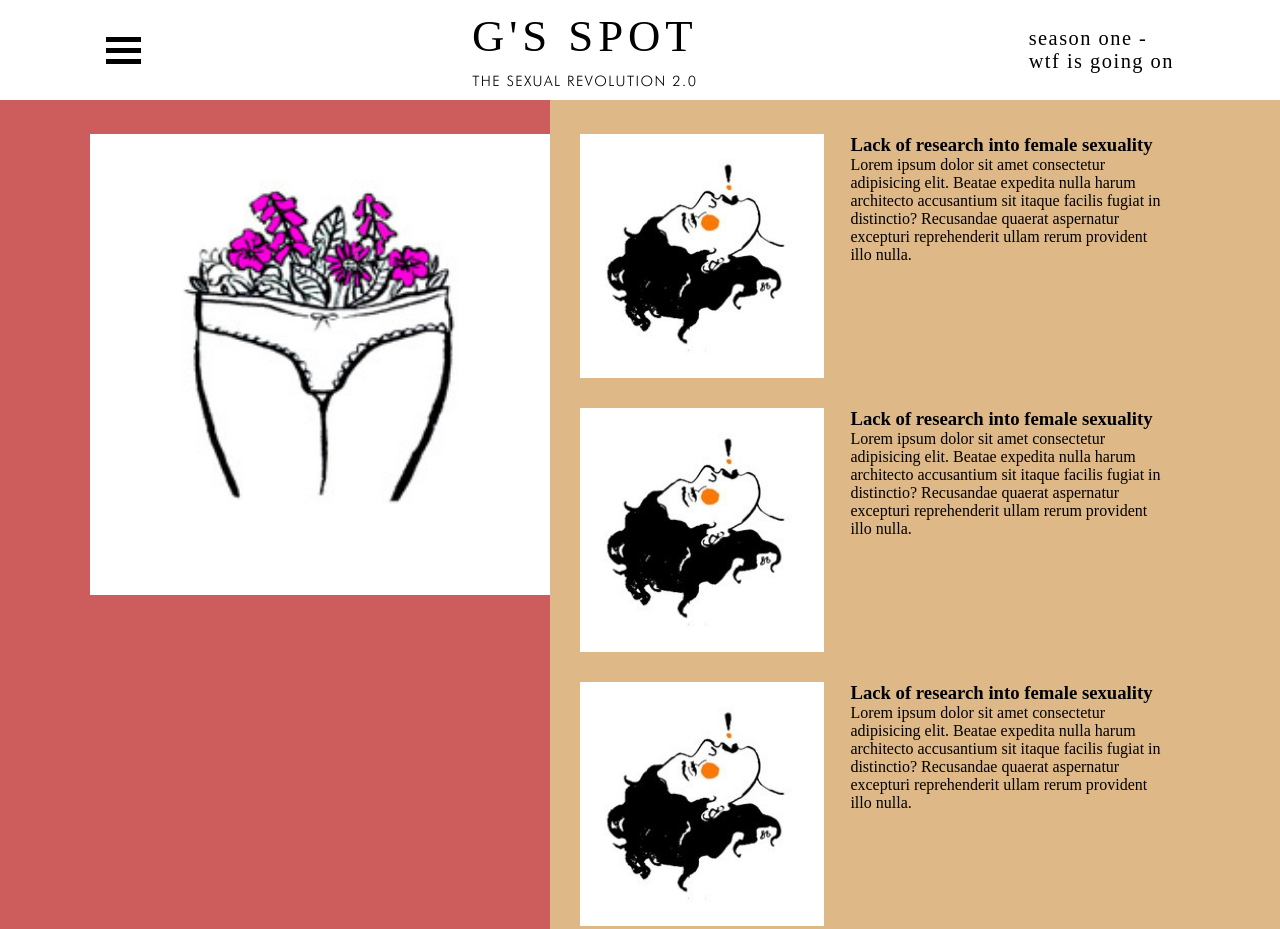
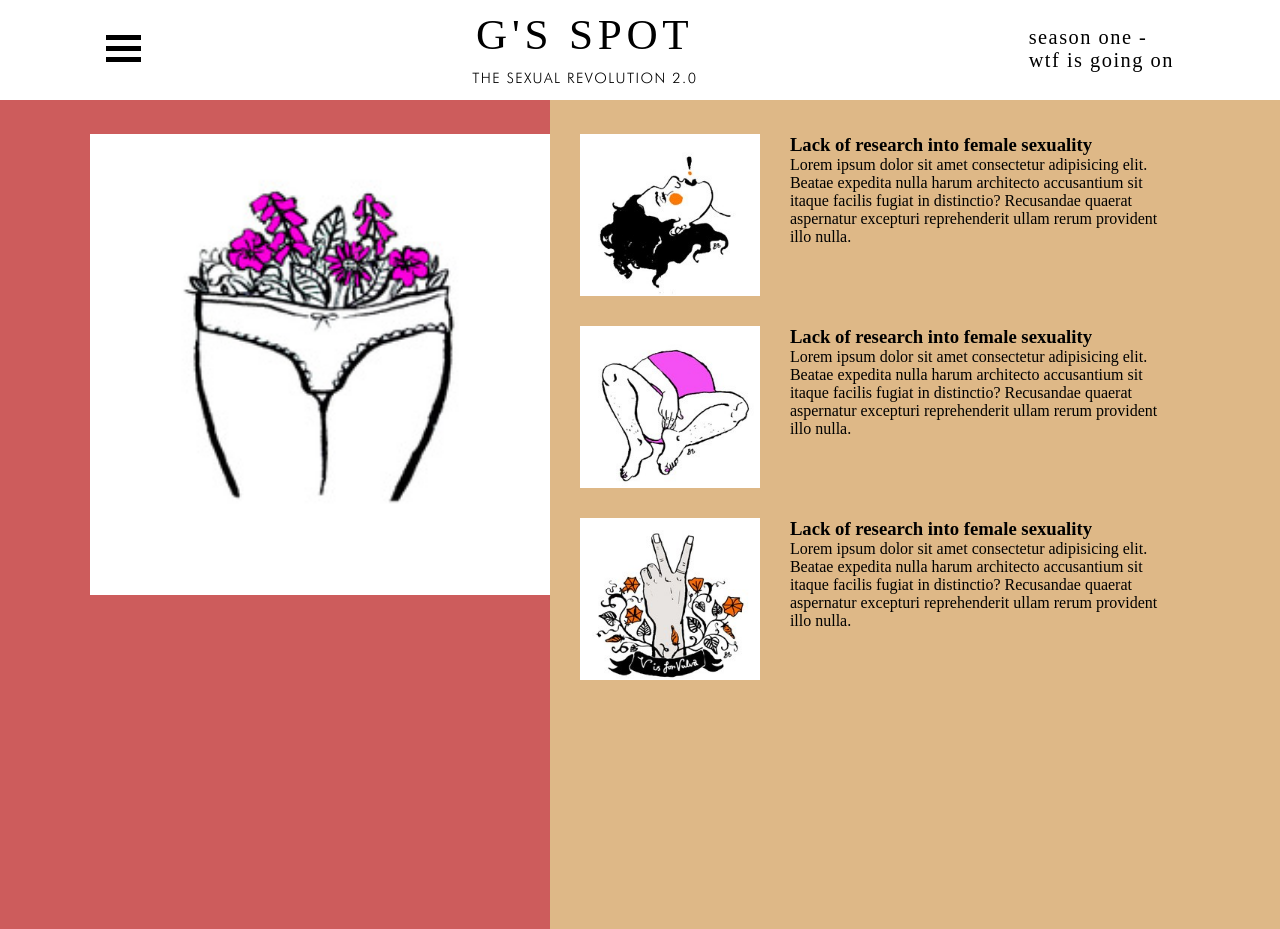
Before and after one commit to DaveCoded/Georgias-blog, a plain HTML site: page index.html in a window 1280 px wide. Shown: the top 929 px of the page. Drawn offline with Linux system fonts and the light colour scheme; a web font is replaced by a local one.

Commit message:
object-fit images

```diff
--- a/index.html
+++ b/index.html
@@ -48,7 +48,7 @@
         </article>
         <article class="secondary-article">
             <div class="thumbnail">
-              <img class="thumbnail__image" src="img/orgasm.jpg" alt="Woman orgasming">
+              <img class="thumbnail__image" src="img/masturbating.jpg" alt="Woman orgasming">
             </div>
             <div class="secondary-article__content">
               <h3 class="secondary-artile__heading">Lack of research into female sexuality</h3>
@@ -59,7 +59,7 @@
           </article>
           <article class="secondary-article">
               <div class="thumbnail">
-                <img class="thumbnail__image" src="img/orgasm.jpg" alt="Woman orgasming">
+                <img class="thumbnail__image" src="img/v-is-for-vulva.jpg" alt="Woman orgasming">
               </div>
               <div class="secondary-article__content">
                 <h3 class="secondary-artile__heading">Lack of research into female sexuality</h3>
--- a/style.css
+++ b/style.css
@@ -51,7 +51,7 @@ body {
   margin-bottom: 10px;
 
   font-family: 'leafy';
-  font-size: 2.8em;
+  font-size: 2.7em;
   font-weight: 400;
   letter-spacing: .11em;
 }
@@ -137,14 +137,18 @@ body {
 .secondary-article {
   display: flex;
   margin-bottom: 30px;
+  height: 162px;
 }
 
 .thumbnail {
   margin-right: 30px;
+  overflow: hidden;
+  width: 123%;
 }
 
 .thumbnail__image {
-  height: 100%;
+  width: 100%;
+  object-fit: cover;
 }
 
 .secondary-article__content {}
```
